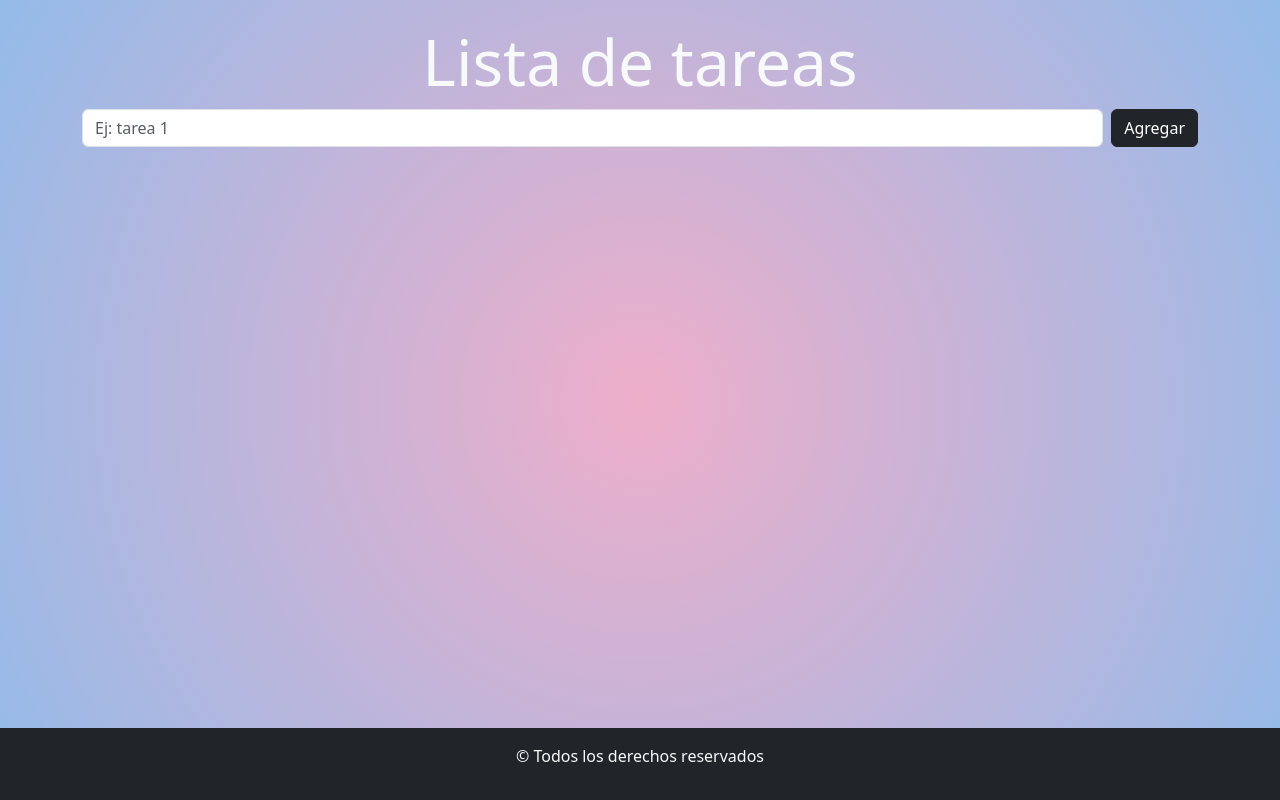
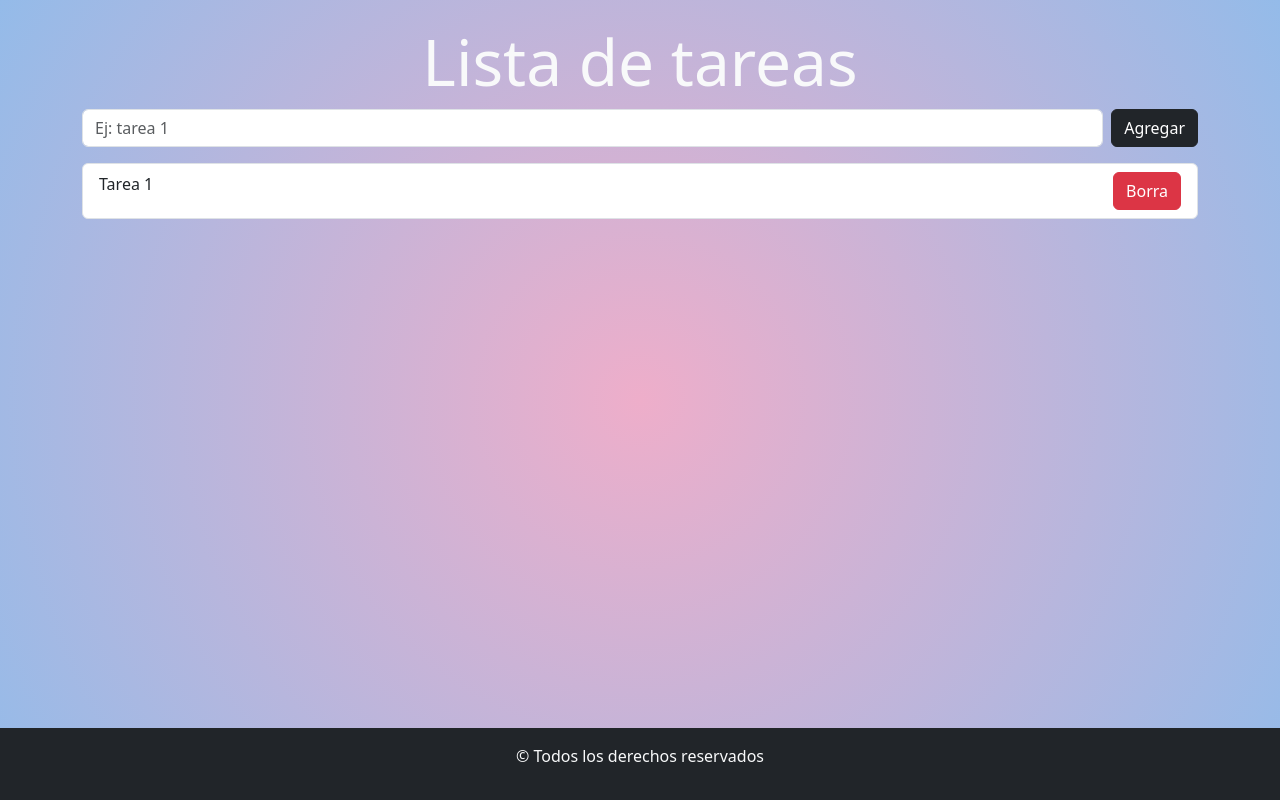
Before and after one commit to JJV23/listaTareas, a React (Vite) app: page / in a window 1280 px wide. Built offline with nearby package versions, Linux system fonts and the light colour scheme.

Commit message:
agregamos el componente ItemTarea

```diff
--- /dev/null
+++ b/src/components/ItemTarea.jsx
@@ -0,0 +1,10 @@
+import { Button, ListGroup } from "react-bootstrap";
+const ItemTarea = () => {
+  return (
+    <ListGroup.Item className="d-flex justify-content-between">
+      Tarea 1 <Button variant="danger">Borra</Button>
+    </ListGroup.Item>
+  );
+};
+
+export default ItemTarea;
--- /dev/null
+++ b/src/components/ListaTareas.jsx
@@ -0,0 +1,12 @@
+import { ListGroup } from "react-bootstrap";
+import ItemTarea from "./ItemTarea";
+
+const ListaTareas = () => {
+  return (
+    <ListGroup>
+      <ItemTarea></ItemTarea>
+    </ListGroup>
+  );
+};
+
+export default ListaTareas;
--- a/src/components/formularioTarea.jsx
+++ b/src/components/formularioTarea.jsx
@@ -1,4 +1,5 @@
 import { Button, Form } from "react-bootstrap";
+import ListaTareas from "./ListaTareas";
 //import Form from "react-bootstrap/Form";
 //import Form from "react-boostrap/Button";
 const FormularioTarea = () => {
@@ -11,6 +12,7 @@ const FormularioTarea = () => {
         </Form.Group>
 
       </Form>
+      <ListaTareas></ListaTareas>
     </section>
   );
 };
```
